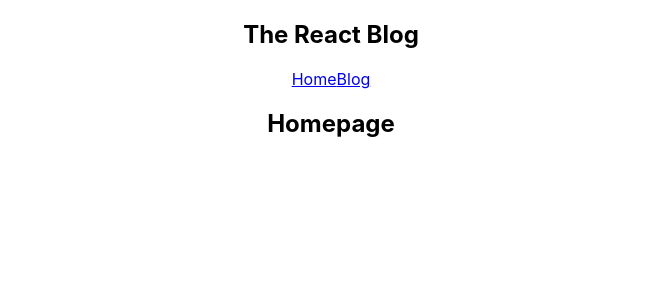
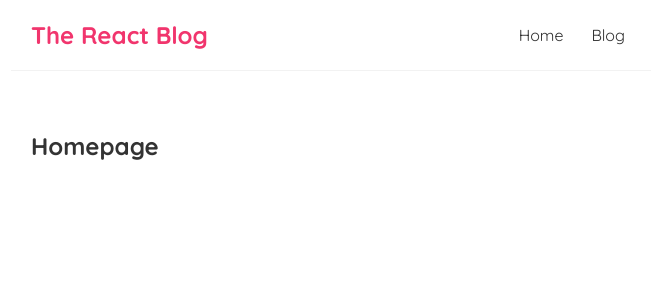
Before and after one commit to rmavlingcar/react-tutorial, a React (Create React App) app in the folder react-tutorial-blog/: page / in a window 1280 px wide. Shown: the top 300 px of the page, without its empty margins (309-964 px from the left). Built offline with nearby package versions, Linux system fonts and the light colour scheme.

Commit message:
Completed tutorial #6

```diff
--- a/react-tutorial-blog/src/App.css
+++ /dev/null
@@ -1,38 +0,0 @@
-.App {
-  text-align: center;
-}
-
-.App-logo {
-  height: 40vmin;
-  pointer-events: none;
-}
-
-@media (prefers-reduced-motion: no-preference) {
-  .App-logo {
-    animation: App-logo-spin infinite 20s linear;
-  }
-}
-
-.App-header {
-  background-color: #282c34;
-  min-height: 100vh;
-  display: flex;
-  flex-direction: column;
-  align-items: center;
-  justify-content: center;
-  font-size: calc(10px + 2vmin);
-  color: white;
-}
-
-.App-link {
-  color: #61dafb;
-}
-
-@keyframes App-logo-spin {
-  from {
-    transform: rotate(0deg);
-  }
-  to {
-    transform: rotate(360deg);
-  }
-}
--- a/react-tutorial-blog/src/App.js
+++ b/react-tutorial-blog/src/App.js
@@ -1,4 +1,4 @@
-import './App.css';
+
 import Navbar from './Navbar';
 import Home from './Home';
 
--- a/react-tutorial-blog/src/index.css
+++ b/react-tutorial-blog/src/index.css
@@ -1,13 +1,35 @@
-body {
+@import url('https://fonts.googleapis.com/css2?family=Quicksand:wght@300;400;500;600;700&display=swap');
+
+/* base styles */
+* {
   margin: 0;
-  font-family: -apple-system, BlinkMacSystemFont, 'Segoe UI', 'Roboto', 'Oxygen',
-    'Ubuntu', 'Cantarell', 'Fira Sans', 'Droid Sans', 'Helvetica Neue',
-    sans-serif;
-  -webkit-font-smoothing: antialiased;
-  -moz-osx-font-smoothing: grayscale;
+  font-family: "Quicksand";
+  color: #333;
 }
-
-code {
-  font-family: source-code-pro, Menlo, Monaco, Consolas, 'Courier New',
-    monospace;
+.navbar {
+  padding: 20px;
+  display: flex;
+  align-items: center;
+  max-width: 600px;
+  margin: 0 auto;
+  border-bottom: 1px solid #f2f2f2;
 }
+.navbar h1 {
+  color: #f1356d;
+}
+.navbar .links {
+  margin-left: auto;
+}
+.navbar a {
+  margin-left: 16px;
+  text-decoration: none;
+  padding: 6px;
+}
+.navbar a:hover {
+  color: #f1356d;
+}
+.content {
+  max-width: 600px;
+  margin: 40px auto;
+  padding: 20px;
+}
```
